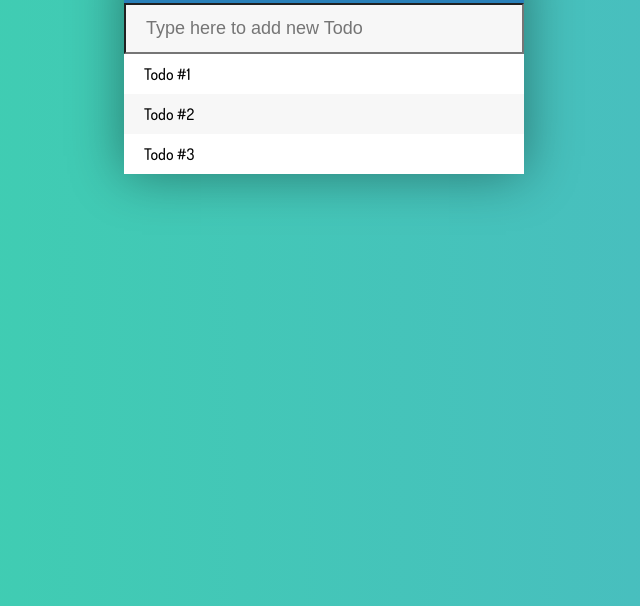
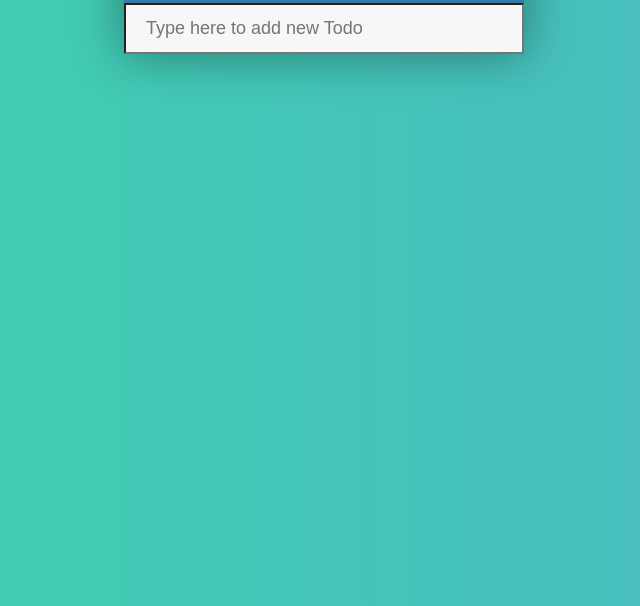
Before and after one commit to alsonshareef/Todo-List, a plain HTML site: page index.html in a window 1280 px wide. Shown: the part 194-800 px from the top of the page, without its empty margins (316-956 px from the left). Drawn offline with Linux system fonts and the light colour scheme.

Commit message:
Removed fake todos

```diff
--- a/index.html
+++ b/index.html
@@ -15,12 +15,7 @@
 		<input type="text" placeholder="Type here to add new Todo">
 
 		<ul>
-			<li><span><i class="fa fa-trash"></i>
-				</span>Todo #1</li>
-			<li><span><i class="fa fa-trash"></i>
-				</span>Todo #2</li>
-			<li><span><i class="fa fa-trash"></i>
-				</span>Todo #3</li>
+
 		</ul>
 	</div>
 
```
